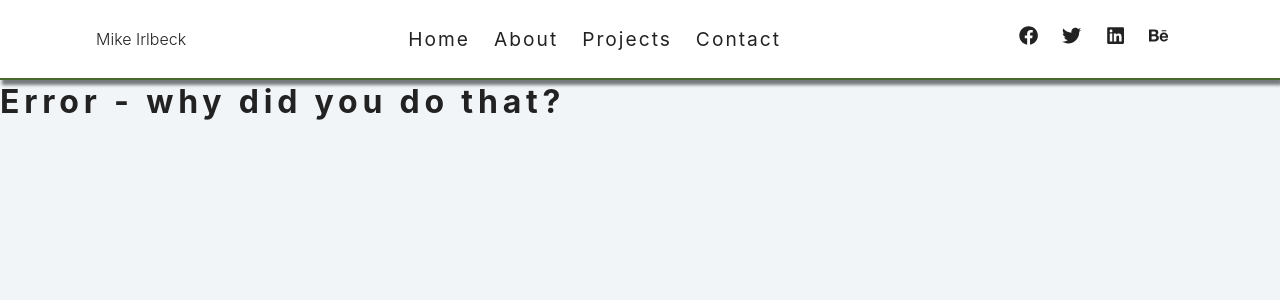
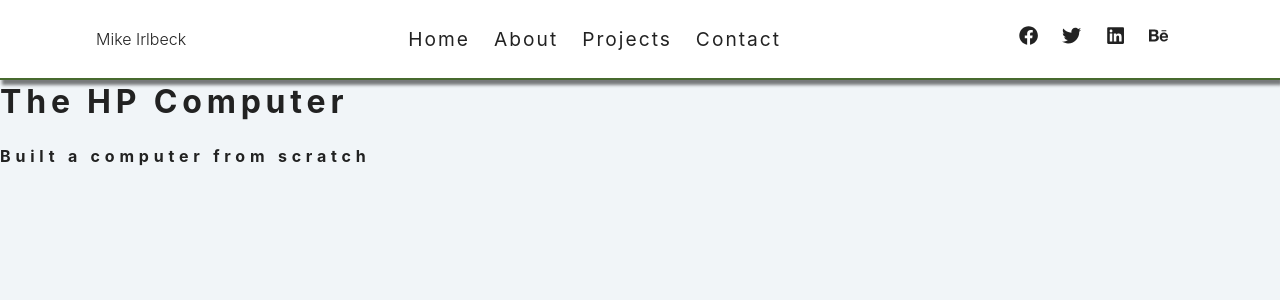
Before and after one commit to MikeIrlbeck/personal-site, a React (Create React App) app: page /projects/1 in a window 1280 px wide. Shown: the top 300 px of the page. Built offline with nearby package versions, Linux system fonts and the light colour scheme.

Commit message:
- added useParams() and a link to have a page to an individual project

```diff
--- a/src/App.js
+++ b/src/App.js
@@ -5,6 +5,7 @@ import { BrowserRouter as Router, Route, Routes } from 'react-router-dom';
 import Home from './pages/Home';
 import About from './pages/About';
 import Projects from './pages/Projects';
+import SingleProject from './pages/SingleProject';
 import Error from './pages/Error';
 // import components
 import Navbar from './components/Navbar';
@@ -13,9 +14,10 @@ function App() {
     <Router>
       <Navbar />
       <Routes>
-        <Route path='/' element={<Home />} />
+        <Route exact path='/' element={<Home />} />
         <Route path='/about' element={<About />} />
         <Route path='/projects' element={<Projects />} />
+        <Route path='/projects/:id' element={<SingleProject />} />
         <Route path='*' element={<Error />} />
       </Routes>
     </Router>
--- a/src/data/NavLinks.js
+++ b/src/data/NavLinks.js
@@ -3,22 +3,22 @@ import { FaBehance, FaFacebook, FaLinkedin, FaTwitter } from 'react-icons/fa';
 
 export const links = [
   {
-    id: 1,
+    id: 'home',
     url: '/',
     text: 'home',
   },
   {
-    id: 2,
+    id: 'about',
     url: '/about',
     text: 'about',
   },
   {
-    id: 3,
+    id: 'projects',
     url: '/projects',
     text: 'projects',
   },
   {
-    id: 4,
+    id: 'contact',
     url: '/contact',
     text: 'contact',
   },
--- a/src/data/Projects.js
+++ b/src/data/Projects.js
@@ -5,6 +5,7 @@ const projects = [
     title: 'The HP Computer',
     subTitle: 'Built a computer from scratch',
     stars: 25,
+    video: 'https://www.youtube.com/watch?v=SB-qEYVdvXA',
   },
   {
     id: 2,
@@ -19,6 +20,7 @@ const projects = [
     title: 'Car',
     subTitle: 'Used software to make car amphibious',
     stars: 25,
+    video: 'https://www.youtube.com/watch?v=NC33DWHmWnE',
   },
   {
     id: 4,
--- a/src/pages/Projects.js
+++ b/src/pages/Projects.js
@@ -1,5 +1,7 @@
 import React from 'react';
 import data from '../data/Projects';
+import { links } from '../data/NavLinks';
+import { Link } from 'react-router-dom';
 
 const Projects = () => {
   return (
@@ -10,9 +12,12 @@ const Projects = () => {
           const { id, url, title, subTitle } = project;
           return (
             <li key={id} className='project'>
-              <h4 className='project-title'>{title}</h4>
-              <p className='project-subTitle'>{subTitle}</p>
-              <img src={url} alt='Project' className='project-img' />
+              {/* ${links.find((item) => item.id === 'projects').url} */}
+              <Link to={`/projects/${id}`}>
+                <h4 className='project-title'>{title}</h4>
+                <p className='project-subTitle'>{subTitle}</p>
+                <img src={url} alt='Project' className='project-img' />
+              </Link>
             </li>
           );
         })}
--- /dev/null
+++ b/src/pages/SingleProject.js
@@ -0,0 +1,27 @@
+import React from 'react';
+import PropTypes from 'prop-types';
+import data from '../data/Projects';
+import { useParams } from 'react-router-dom';
+const SingleProject = () => {
+  const { id } = useParams();
+  console.log('single project - ', id);
+  const { title, url, subTitle, stars, video } = data.find(
+    (item) => item.id === parseInt(id)
+  );
+  return (
+    <div className='single-project'>
+      <h1>{title}</h1>
+      <h4>{subTitle}</h4>
+    </div>
+  );
+};
+
+SingleProject.propTypes = {
+  title: PropTypes.string.isRequired,
+  url: PropTypes.string.isRequired,
+  subTitle: PropTypes.string.isRequired,
+  stars: PropTypes.number,
+  video: PropTypes.string,
+};
+
+export default SingleProject;
```
